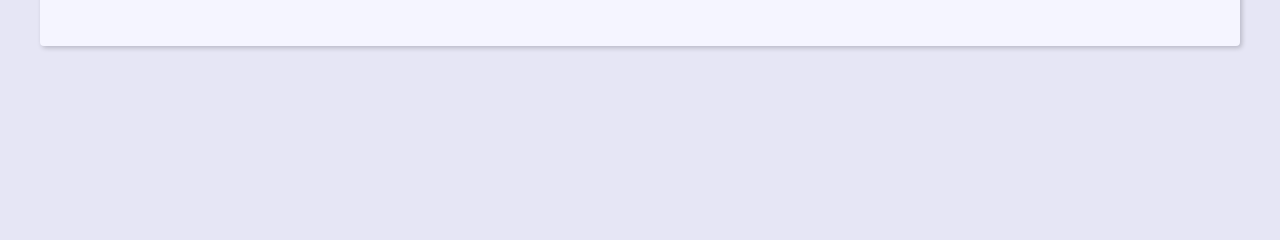
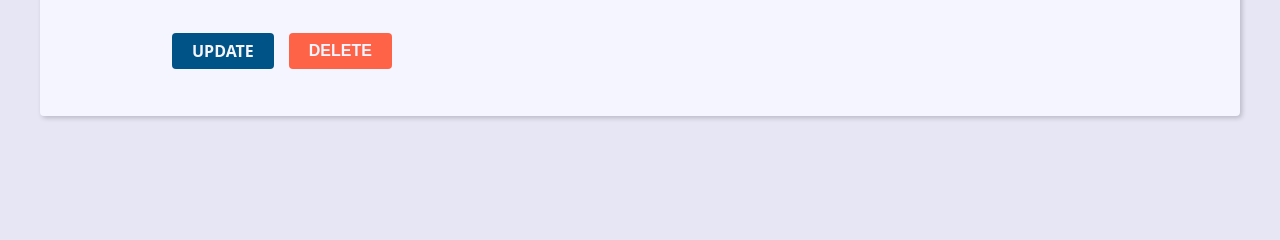
Before and after one commit to ygorlima-py/agenda-django, a Django app: template contact/templates/contact/contact.html in a window 1280 px wide. Shown: the part 507-747 px from the top of the page. Run offline with Django 5.2, Linux system fonts and the light colour scheme; the template is opened without the code that fills it, so the values that code supplies are empty.

Commit message:
criando a view, url e template para delete

```diff
--- a/base_static/global/css/style.css
+++ b/base_static/global/css/style.css
@@ -294,6 +294,15 @@ svg {
     font-size: var(--smaller-font-size);
 }
 
+.btn-link {
+    font-size: var(--small-font-size);
+    text-decoration: none;
+    font-weight: bold;
+    padding: 1rem;
+    display: block;
+    line-height: var(--small-font-size);
+}
+
 .btn {
     background-color: var(--link-dark-color);
     color: var(--clr-white);
@@ -305,6 +314,19 @@ svg {
     transition: filter var(--transition-fast) ease-in-out;
 }
 
+
+
+.contact-links {
+    margin-block: calc(var(--small-font-size) * 2);
+    display: flex;
+    align-items: center;
+    gap: 0 var(--spacing);
+}
+
+.btn-delete {
+    background: tomato;
+}
+
 .btn:hover {
     filter: brightness(90%);
 }
--- a/contact/templates/contact/contact.html
+++ b/contact/templates/contact/contact.html
@@ -12,5 +12,21 @@
     <p><b>Created Date: </b>{{contact.created_date}}</p>
     <p><b>Description: </b>{{contact.description}}</p>
     <p><b>Category: </b>{{contact.category}}</p>
+
+    <div class="contact-links">
+        <a class='btn btn-link' href="{% url "contact:update" contact.id %}">UPDATE</a>
+
+        <form action="{% url "contact:delete" contact.id %}" method='POST'>
+            {% csrf_token %}
+
+            {% if confirmation == 'no' %}
+                <input type="hidden" name="confirmation" value="yes">
+                <button class="btn btn-link btn-delete" type='submit'>CONFIRMA?</button>
+            {% else %}
+                <button class="btn btn-link btn-delete" type='submit'>DELETE</button>
+            {% endif %}
+        </form>
+
+    </div>
 </div>
 {% endblock content %}
--- a/contact/urls.py
+++ b/contact/urls.py
@@ -7,6 +7,7 @@ urlpatterns = [
     # contact(CRUD)
     path('contact/<int:contact_id>/detail', views.contact, name='contact'),
     path('contact/<int:contact_id>/update', views.update, name='update'),
+    path('contact/<int:contact_id>/delete', views.delete, name='delete'),
     path('contact/create/', views.create, name='create'),
     path('search/', views.search, name='search'),
     path('', views.index, name='index'),
```
Also changed, not shown: contact/views/contact_forms.py (+21 -0 lines).
